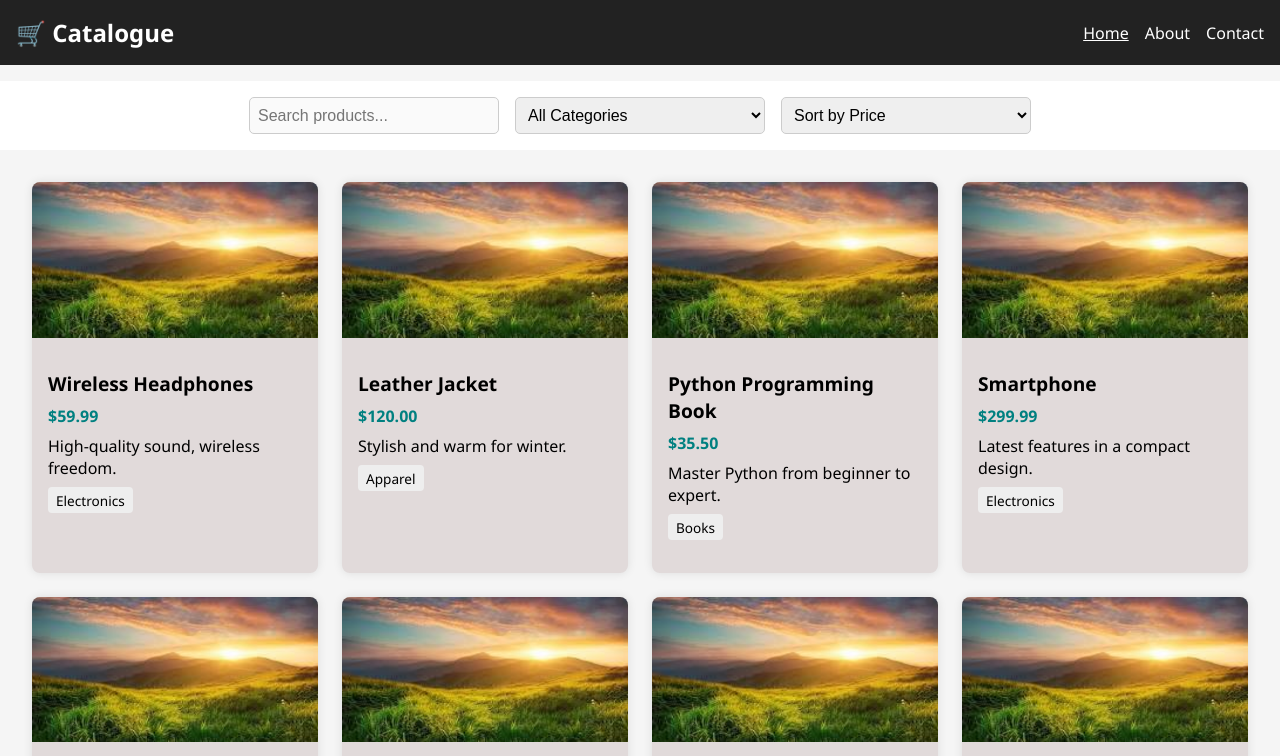
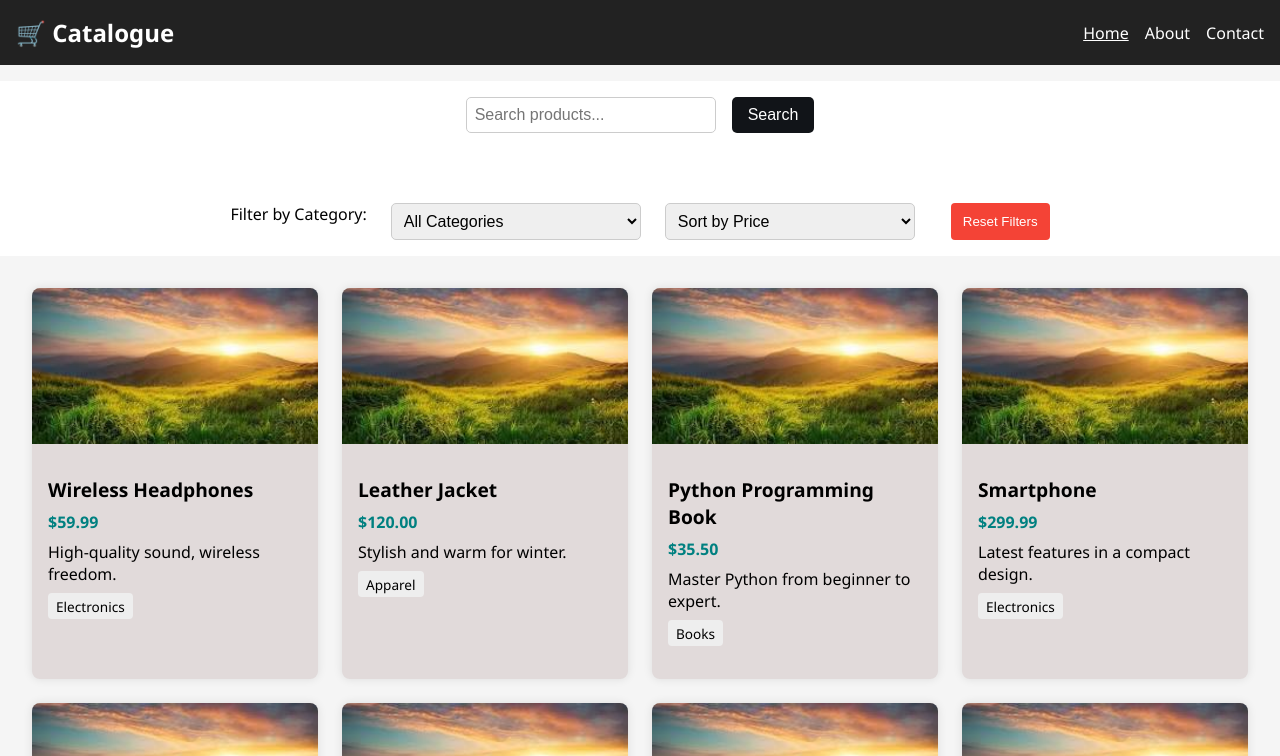
Before and after one commit to FAWAD-AHMAD-168/Product-Catalogue, a React (Vite) app: page / in a window 1280 px wide. Shown: the top 756 px of the page. Built offline with nearby package versions, Linux system fonts and the light colour scheme.

Commit message:
Improved Search and filtering section

```diff
--- a/src/App.jsx
+++ b/src/App.jsx
@@ -10,21 +10,42 @@ import FilterBar from "./components/Filterbar";
 import Footer from "./components/footer";
 
 const App = () => {
-  const [sortOrder, setSortOrder] = useState("");
+    const [sortOrder, setSortOrder] = useState("");
+
+  const [category, setCategory] = useState("");
 
   const handleSortChange = (order) => {
     setSortOrder(order);
   };
 
+  const handleCategoryChange = (selectedCategory) => {
+    setCategory(selectedCategory);
+  };
+
   const getSortedProducts = () => {
-    const sorted = [...productsData];
+    let filtered = [...productsData];
+
+
+    if (category && category !== "") {
+      filtered = filtered.filter((p) => p.category === category);
+    }
+
+
     if (sortOrder === "asc") {
-      return sorted.sort((a, b) => a.price - b.price);
+      filtered.sort((a, b) => a.price - b.price);
     } else if (sortOrder === "desc") {
-      return sorted.sort((a, b) => b.price - a.price);
+      filtered.sort((a, b) => b.price - a.price);
     }
-    return sorted;
+
+    return filtered;
   };
+
+//RESSETTING THE FILTERS
+
+  const handleResetFilters = () => {
+  setSortOrder("");
+  setCategory("");
+};
 
   return (
     <div className="app-container">
@@ -35,7 +56,8 @@ const App = () => {
           element={
             <>
               {" "}
-              <FilterBar onSortChange={handleSortChange} />
+              <FilterBar sortvalue={sortOrder} categoryValue={category}
+               onSortChange={handleSortChange} onCategoryChange={handleCategoryChange} onReset={handleResetFilters}/>
               <ProductList products={getSortedProducts()} />
             </>
           }
--- a/src/components/Filterbar.css
+++ b/src/components/Filterbar.css
@@ -1,5 +1,6 @@
 .filter-bar {
   display: flex;
+  flex-direction: column;
   justify-content: center;
   gap: 1rem;
   padding: 1rem;
@@ -8,6 +9,30 @@
   flex-wrap: wrap;
 }
 
+.search-bar {
+  display: flex;
+  justify-content: center;
+  margin-bottom: 1rem;
+  gap:1rem;
+}
+
+.search-btn{
+  padding: 0.4rem 1rem;
+  font-size: 1rem;
+  border-radius: 5px;
+  border: none;
+  background-color: #111418;
+  color: white;
+  cursor: pointer;
+}
+
+.filter{
+  display: flex;
+  gap: 1.5rem;
+  justify-content: center;
+  flex-wrap: wrap;
+
+}
 .filter-bar input,
 .filter-bar select {
   padding: 0.5rem;
--- a/src/components/Filterbar.jsx
+++ b/src/components/Filterbar.jsx
@@ -1,22 +1,42 @@
 import React from "react";
 import "./Filterbar.css";
 
-const FilterBar = ({onSortChange}) => {
+const FilterBar = ({onSortChange , onCategoryChange , onReset , sortvalue,
+  categoryValue}) => {
   return (
     <section className="filter-bar">
-      <input type="text" placeholder="Search products..." disabled />
-      <select >
+      <div className="search-bar">
+      <input type="text" placeholder="Search products..."  />
+      <button className="search-btn">Search</button>
+      </div>
+      <br />
+
+
+      <div className="filter ">
+
+     <label htmlFor="category">Filter by Category:</label>
+      <select value={categoryValue} onChange={(e) => onCategoryChange(e.target.value)}  >
         <option value="">All Categories</option>
         <option value="Electronics">Electronics</option>
         <option value="Books">Books</option>
         <option value="Apparel">Apparel</option>
       </select>
 
-       <select onChange={(e) => onSortChange(e.target.value)}>
+
+
+
+
+       <select value={sortvalue}  onChange={(e) => onSortChange(e.target.value)}>
         <option value="">Sort by Price</option>
         <option value="asc">Price: Low → High</option>
         <option value="desc">Price: High → Low</option>
       </select>
+
+      <button className="reset-btn" onClick={onReset}>
+        Reset Filters
+      </button>
+
+       </div>
 
 
     </section>
--- a/src/components/Footer.css
+++ b/src/components/Footer.css
@@ -6,6 +6,21 @@
   margin-top: 2rem;
   font-size: 0.9rem;
 }
+.reset-btn {
+  padding: 6px 12px;
+  background-color: #f44336;
+  color: white;
+  border: none;
+  border-radius: 4px;
+  cursor: pointer;
+  margin-left: 12px;
+  transition: background-color 0.3s ease;
+}
+
+.reset-btn:hover {
+  background-color: #d32f2f;
+}
+
 
 @media (max-width: 768px) {
   .footer {
--- a/src/data/products.js
+++ b/src/data/products.js
@@ -63,7 +63,17 @@ imageUrl: "/nn.jpeg",
     category: "Books",
     imageUrl: "/nn.jpeg",
     description: "Set of 5 beautiful ruled notebooks.",
+  } ,
+  {
+
+    id: 9,
+    name: "Programming Fundamentals",
+    price: 30.0,
+    category: "Books",
+    imageUrl: "/nn.jpeg",
+    description: "Master the fundamentals of programming.",
   }
+
 ];
 
 export default products;
```
